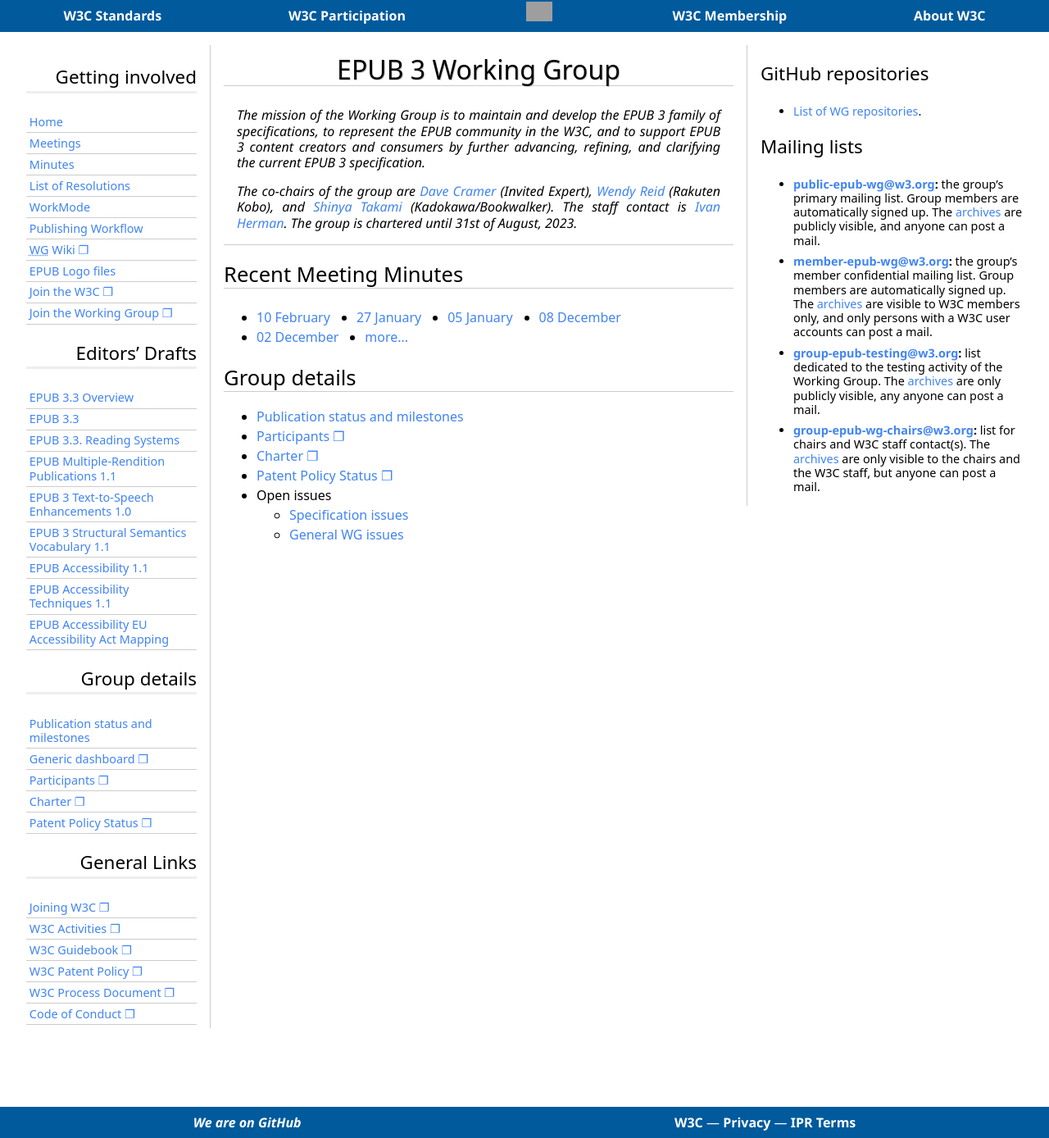
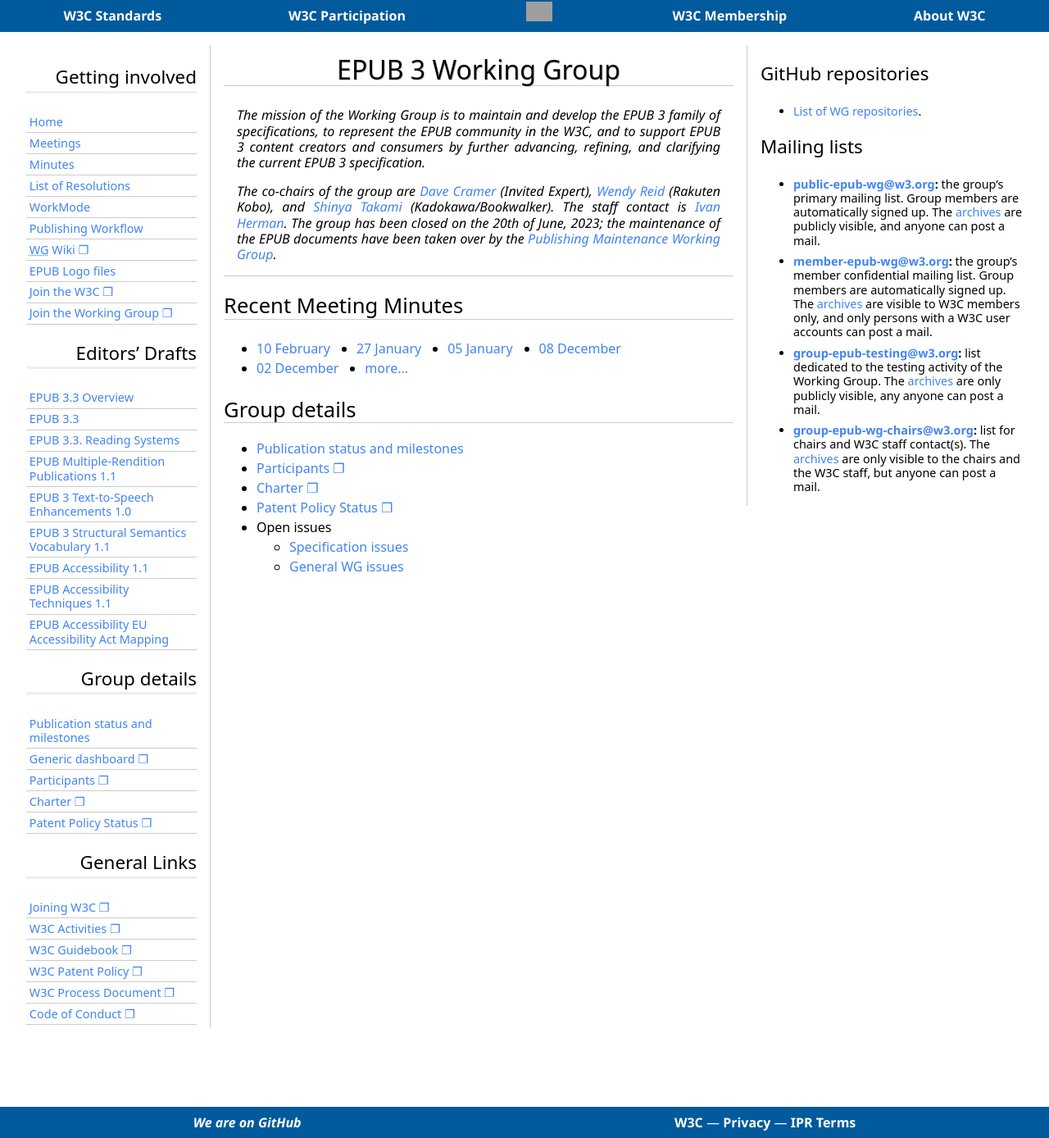
Before and after one commit to w3c/epub-wg, a Jekyll site: the page built from index.md, in a window 1280 px wide. Shown: the whole page at 82% size. Built offline with Jekyll 4.4.1, drawn with Linux system fonts in a browser that asks for light colours; some web fonts are replaced; grey boxes are pictures that could not be loaded.

Commit message:
Announced closure on the home page

```diff
--- a/_layouts/home.html
+++ b/_layouts/home.html
@@ -54,7 +54,9 @@
                     <a href="mailto:wendy.reid@rakuten.com">Wendy Reid</a> (Rakuten Kobo), and
                     <a href="mailto:takami-s@kadokawa.jp">Shinya Takami</a> (Kadokawa/Bookwalker).
                     The staff contact is <a href="mailto:ivan@w3.org">Ivan Herman</a>.
-                    The group is chartered until 31st of August, 2023.
+                    <!-- The group is chartered until 31st of August, 2023. -->
+                    The group has been closed on the 20th of June, 2023; the maintenance of the EPUB documents have been taken over
+                    by the <a href="https://www.w3.org/groups/wg/pm">Publishing Maintenance Working Group</a>.
                 </p>
             </section>
 
```
Also changed, not shown: README.md.
